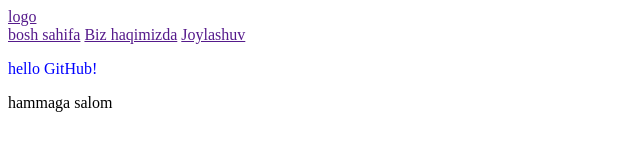
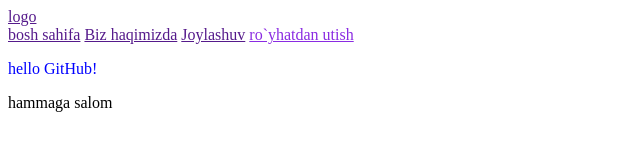
Before and after one commit to crazyysasha/18-lesson, a plain HTML site: page index.html in a window 1280 px wide. Shown: the whole page, without its empty margins (0-640 px from the left). Drawn offline with Linux system fonts and the light colour scheme.

Commit message:
yangi link qo`shildi

```diff
--- a/assets/css/style.css
+++ b/assets/css/style.css
@@ -1,3 +1,6 @@
 .hello-text {
     color: blue;
 }
+.textdas {
+    color: blueviolet;
+}
--- a/index.html
+++ b/index.html
@@ -16,6 +16,7 @@
             <a href="">bosh sahifa</a>
             <a href="">Biz haqimizda</a>
             <a href="">Joylashuv</a>
+            <a href="" class="textdas">ro`yhatdan utish</a>
         </nav>
     </header>
     <p class="hello-text">hello GitHub!</p>
```
